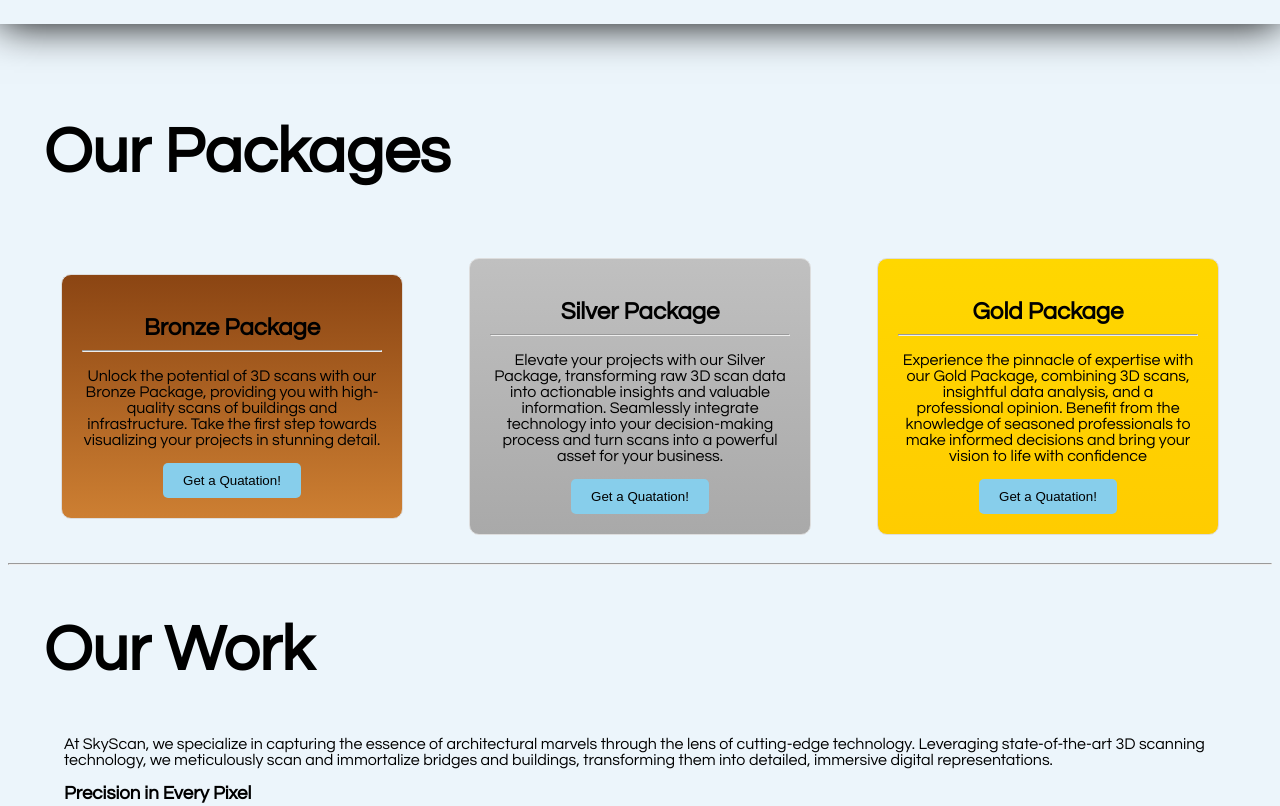
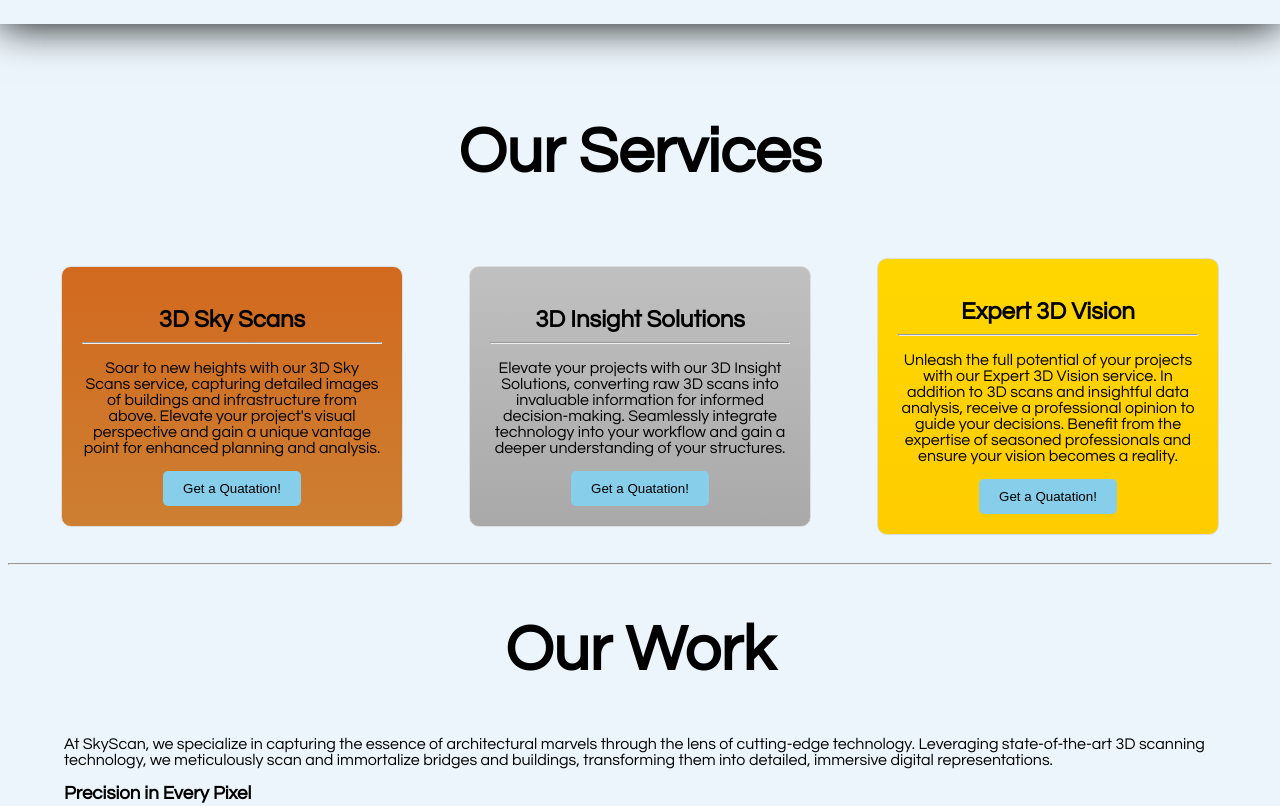
Before and after one commit to KoenDavidSnelten/KoenDavidSnelten.github.io, a plain HTML site: page index.html in a window 1280 px wide. Shown: the part 760-1566 px from the top of the page. Drawn offline with Linux system fonts and the light colour scheme.

Commit message:
package to service

```diff
--- a/index.html
+++ b/index.html
@@ -11,7 +11,7 @@
             <nav>
                 <ul>
                     <li><a href="#zero"><h3>SkyScan</h3></a></li>
-                    <li><a href="#two">Our Packages</a></li>
+                    <li><a href="#two">Our Services</a></li>
                     <li><a href="#three">Our Work</a></li>
                     <li><a href="#four">Get a Quotation</a></li>
                 </ul>
@@ -24,27 +24,27 @@
                 </video>
             </section>
             <section id="two">
-                <h1>Our Packages</h1>
+                <h1>Our Services</h1>
                 <div class="packages">
                     <div class="package-card" id="bronze">
                         <!-- <img src="bronze-package-image.jpg" alt="Bronze Package"> -->
-                        <h2>Bronze Package</h2>
+                        <h2>3D Sky Scans</h2>
                         <hr/>
-                        <p>Unlock the potential of 3D scans with our Bronze Package, providing you with high-quality scans of buildings and infrastructure. Take the first step towards visualizing your projects in stunning detail.</p>
+                        <p>Soar to new heights with our 3D Sky Scans service, capturing detailed images of buildings and infrastructure from above. Elevate your project's visual perspective and gain a unique vantage point for enhanced planning and analysis.</p>
                         <button><a href="#four">Get a Quatation!</a></button>
                     </div>
                     <div class="package-card" id="silver">
                         <!-- <img src="silver-package-image.jpg" alt="Silver Package"> -->
-                        <h2>Silver Package</h2>
+                        <h2>3D Insight Solutions</h2>
                         <hr/>
-                        <p>Elevate your projects with our Silver Package, transforming raw 3D scan data into actionable insights and valuable information. Seamlessly integrate technology into your decision-making process and turn scans into a powerful asset for your business.</p>
+                        <p>Elevate your projects with our 3D Insight Solutions, converting raw 3D scans into invaluable information for informed decision-making. Seamlessly integrate technology into your workflow and gain a deeper understanding of your structures.</p>
                         <button><a href="#four">Get a Quatation!</a></button>
                     </div>
                     <div class="package-card" id="gold">
                         <!-- <img src="gold-package-image.jpg" alt="Gold Package"> -->
-                        <h2>Gold Package</h2>
+                        <h2>Expert 3D Vision</h2>
                         <hr/>
-                        <p>Experience the pinnacle of expertise with our Gold Package, combining 3D scans, insightful data analysis, and a professional opinion. Benefit from the knowledge of seasoned professionals to make informed decisions and bring your vision to life with confidence</p>
+                        <p>Unleash the full potential of your projects with our Expert 3D Vision service. In addition to 3D scans and insightful data analysis, receive a professional opinion to guide your decisions. Benefit from the expertise of seasoned professionals and ensure your vision becomes a reality.</p>
                         <button><a href="#four">Get a Quatation!</a></button>
                     </div>
                 </div>
@@ -90,9 +90,9 @@
 
                     <label for="package">Package:</label>
                     <select id="package" name="package" required>
-                        <option value="bronze">Bronze</option>
-                        <option value="silver">Silver</option>
-                        <option value="gold">Gold</option>
+                        <option value="bronze">3D Sky Scans</option>
+                        <option value="silver">3D Insight Solutions</option>
+                        <option value="gold">Expert 3D Vision</option>
                         <option value="undecided">Don't Know Yet</option>
                     </select>
 
--- a/styles.css
+++ b/styles.css
@@ -97,7 +97,7 @@ nav li:first-child {
 
 h1 {
     font-size: 4rem;
-    margin-left: 36px;
+    text-align: center;
 }
 
 .packages {
@@ -148,7 +148,7 @@ h1 {
 }
 
 #bronze {
-    background: linear-gradient(to bottom, #8B4513, #CD7F32);
+    background: linear-gradient(to bottom, #D2691E, #CD7F32);
 }
 
 #silver {
```
